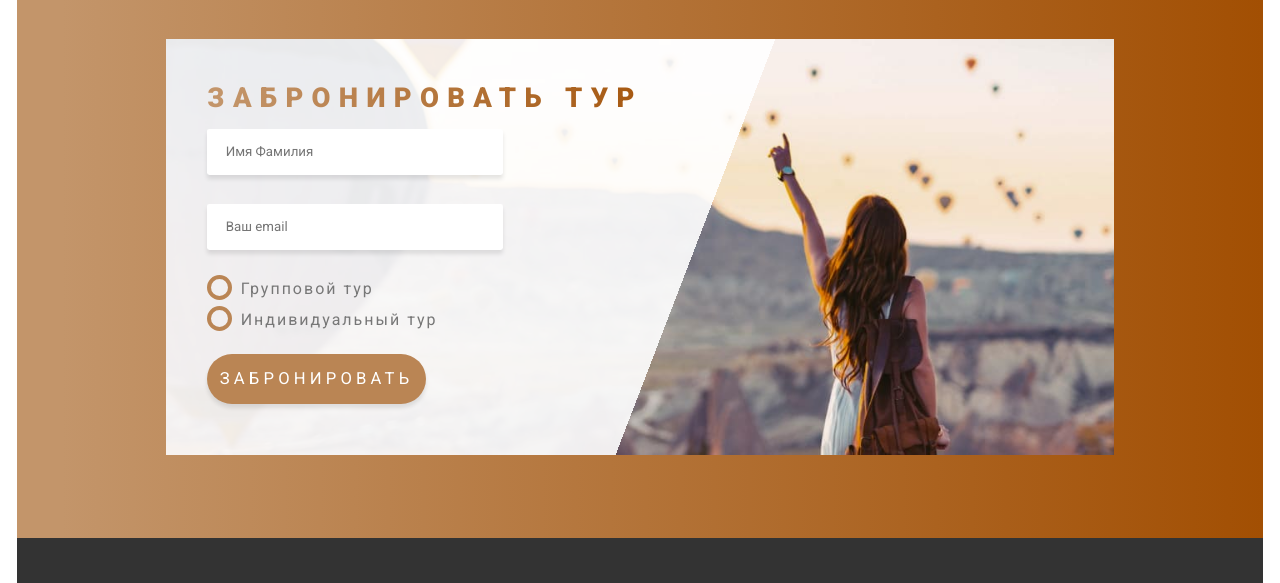
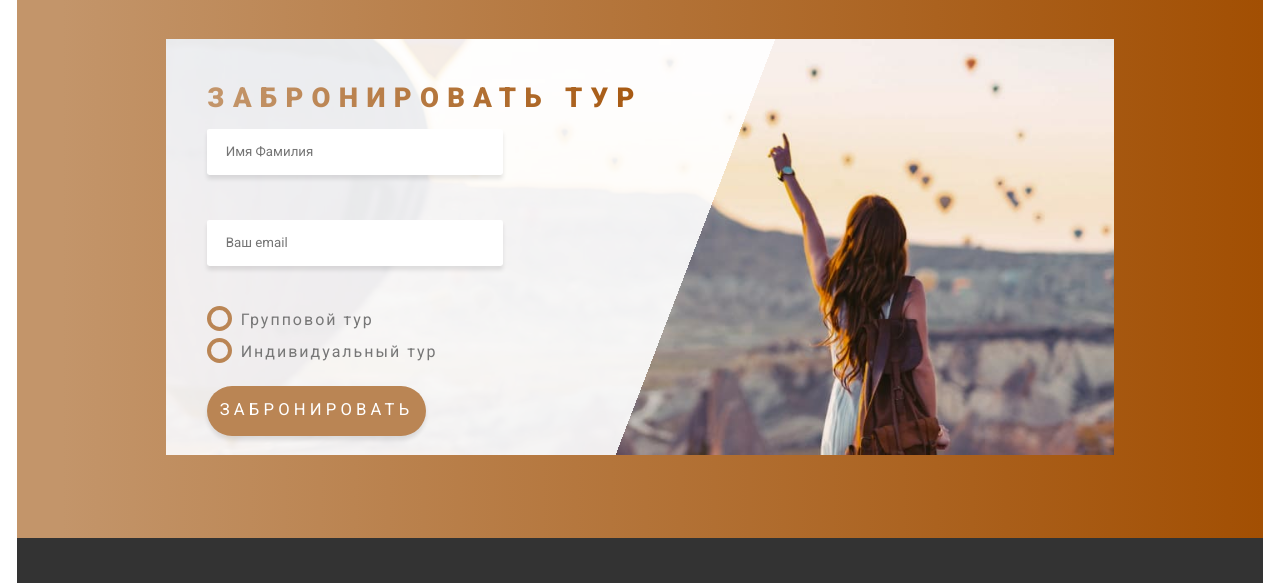
Before and after one commit to Ramil1234/porfolio1, a plain HTML site: page index.html in a window 1280 px wide. Shown: the part 3700-4283 px from the top of the page. Drawn offline with Linux system fonts and the light colour scheme.

Commit message:
Update style.css

```diff
--- a/css/style.css
+++ b/css/style.css
@@ -784,7 +784,8 @@ body {
       @media (max-width: 1350px) {
         .tour-left-form {
           margin-bottom: 2.5rem;
-          display: block; } }
+          display: flex;
+          flex-direction: column;} }
       @media (max-width: 900px) {
         .tour-left-form {
           margin-bottom: 0; } }
```
